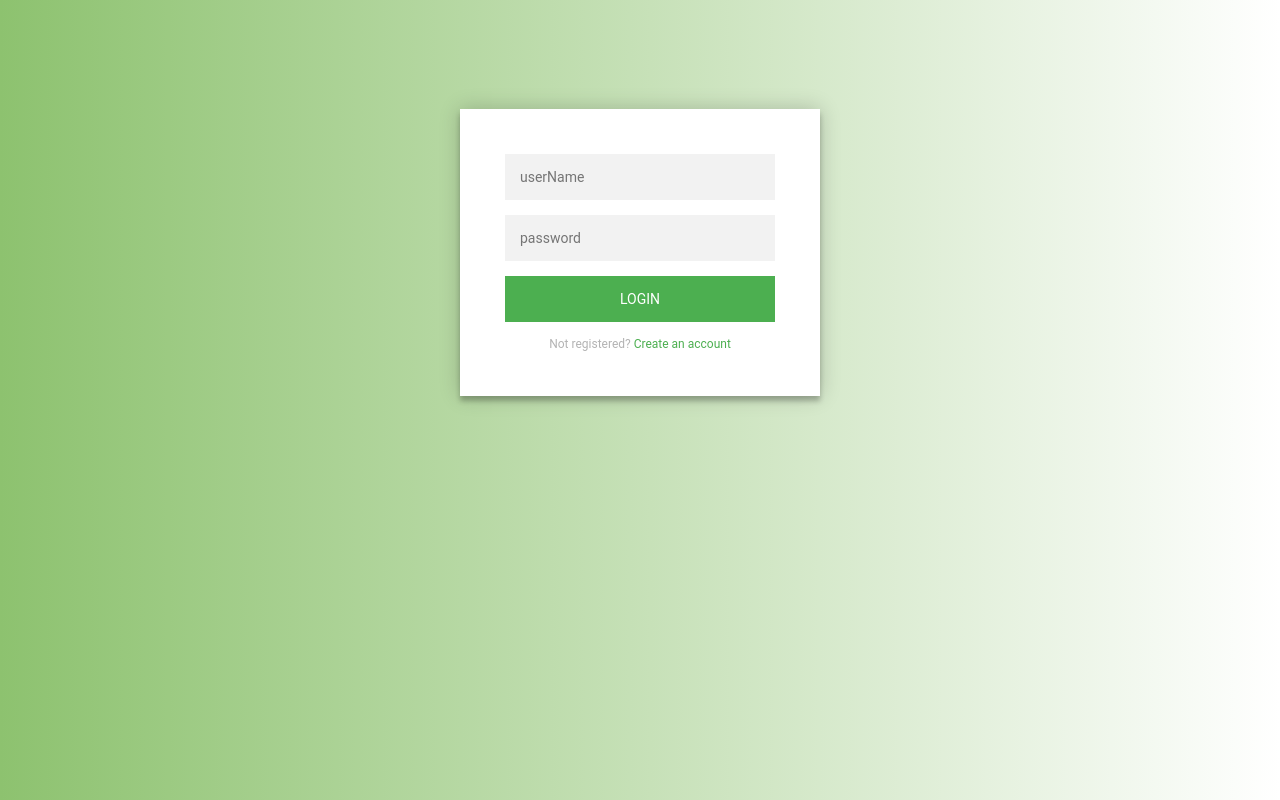
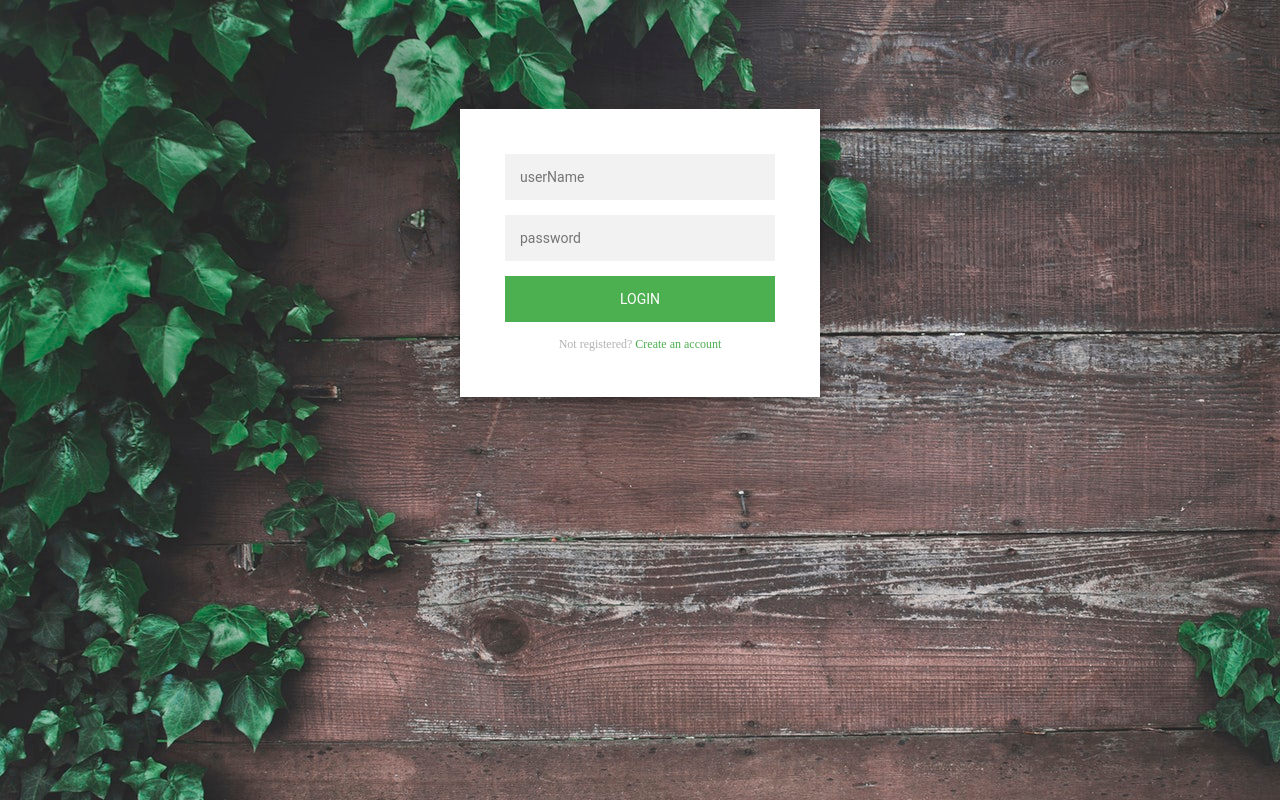
Before and after one commit to vipinambiar/My-Website, a plain HTML site: page index.html in a window 1280 px wide. Drawn offline with Linux system fonts and the light colour scheme.

Commit message:
Add files via upload

```diff
--- a/index.html
+++ b/index.html
@@ -9,10 +9,10 @@
 		<script src="script.js"></script>
 		<div class="login-page">
 		    <div class="form">
-			    <form class="login-form" >
+			    <form class="login-form">
 			      <input type="text" placeholder="userName" name="userName"/>
 			      <input type="password" placeholder="password" name="password"/>
-			      <button>login</button>
+                  <button onclick="location.href='userData.html'" type="button">login</button>
 			      <p class="message">Not registered? <a href="userDetails.html">Create an account</a></p>
 			    </form>
 		  	</div>
--- a/main.css
+++ b/main.css
@@ -87,12 +87,6 @@
   color: #EF3B3A;
 }
 body {
-  background: #FFFFFF;
-  background: -webkit-linear-gradient(right, #FFFFFF, #8DC26F);
-  background: -moz-linear-gradient(right, #FFFFFF, #8DC26F);
-  background: -o-linear-gradient(right, #FFFFFF, #8DC26F);
-  background: linear-gradient(to left, #FFFFFF, #8DC26F);
-  font-family: "Roboto", sans-serif;
-  -webkit-font-smoothing: antialiased;
-  -moz-osx-font-smoothing: grayscale;
+  background: url("background.jpg");
+
 }
```
Also changed, not shown: userDetails.html (+1 -1 lines), background.jpg (added), userData.html (line endings or trailing spaces).
